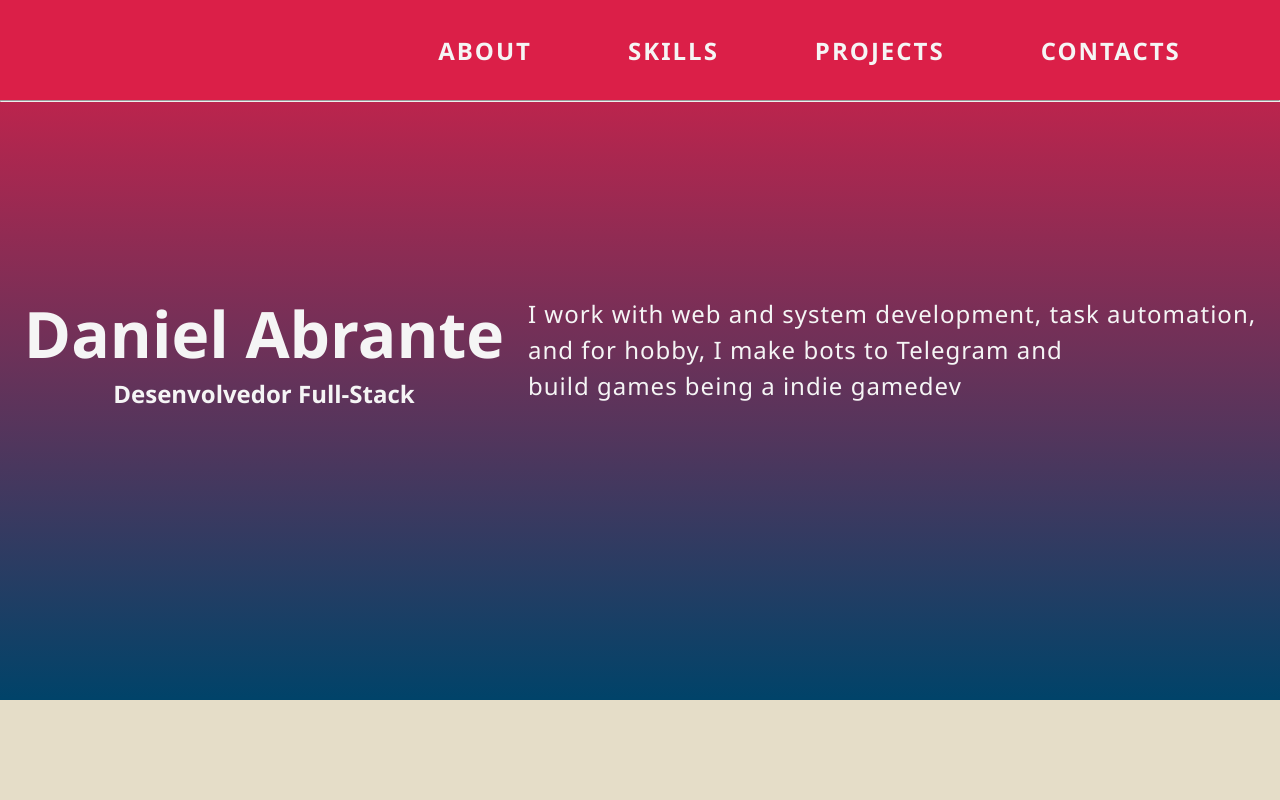
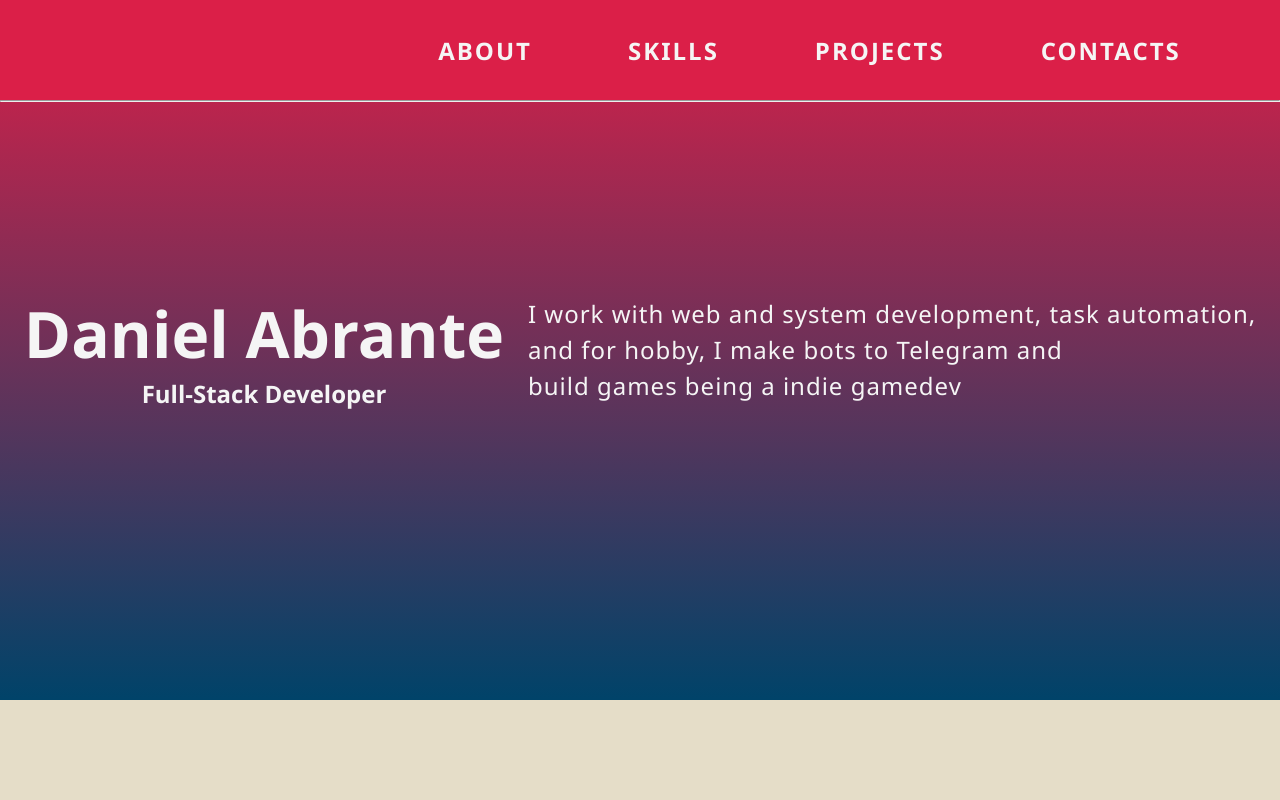
Before and after one commit to DanielAbrante/portfolio, a React (Vite) app: page / in a window 1280 px wide. Shown: the top 800 px of the page. Built offline with nearby package versions, Linux system fonts and the light colour scheme; some icons are missing.

Commit message:
fix: changed url from linkedin and translated sub title from about section

```diff
--- a/src/components/About/index.tsx
+++ b/src/components/About/index.tsx
@@ -5,7 +5,7 @@ export function About() {
     <div id="about">
       <section className="profile">
         <h1>Daniel Abrante</h1>
-        <h2>Desenvolvedor Full-Stack</h2>
+        <h2>Full-Stack Developer</h2>
       </section>
       <p>
         I work with web and system development, task automation, <br/> and for hobby,
--- a/src/data.tsx
+++ b/src/data.tsx
@@ -57,6 +57,6 @@ export const contacts = [
   },
   {
     social_media: "linkedin",
-    url: "https://github.com/DanielAbrante",
+    url: "linkedin.com/in/daniel-abrante-0629a6258",
   },
 ];
```
